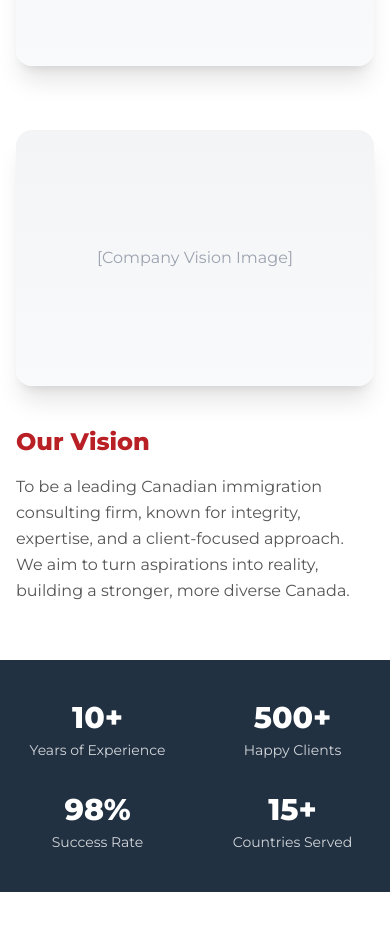
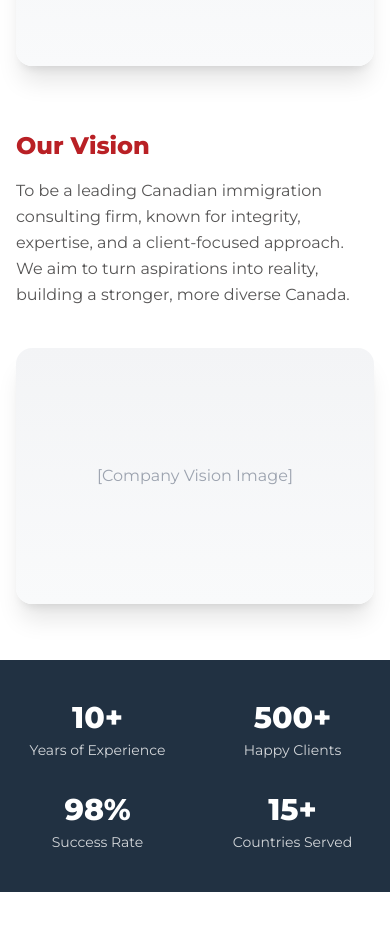
Before and after one commit to barandiloglu/northern-pathways-calculator-next-js, a Next.js app: page /en/about in a window 390 px wide. Shown: the part 940-1867 px from the top of the page. Built offline with nearby package versions, Linux system fonts and the light colour scheme.

Commit message:
Animation Changes on Header | About Us page added

```diff
--- a/src/app/[lang]/about/page.tsx
+++ b/src/app/[lang]/about/page.tsx
@@ -53,13 +53,13 @@ export default async function AboutPage({ params }: PageProps) {
           {/* Vision */}
           <Reveal>
             <div className="grid grid-cols-1 md:grid-cols-2 gap-10 md:gap-16 items-center">
-              <Reveal delay={0.1}>
-                <div className="rounded-2xl bg-gradient-to-b from-gray-100 to-gray-50 shadow-xl h-64 md:h-72 w-full flex items-center justify-center text-gray-400 order-1 md:order-none">
+              <Reveal delay={0.1} className="order-2 md:order-none">
+                <div className="rounded-2xl bg-gradient-to-b from-gray-100 to-gray-50 shadow-xl h-64 md:h-72 w-full flex items-center justify-center text-gray-400">
                   [Company Vision Image]
                 </div>
               </Reveal>
-              <Reveal delay={0.05}>
-                <div>
+              <Reveal delay={0.05} className="order-1 md:order-none">
+                <div className="w-full">
                   <h2 className="text-2xl md:text-3xl font-extrabold text-brand-red">Our Vision</h2>
                   <p className="mt-4 text-[#2c2b2b]/80 leading-relaxed">
                     To be a leading Canadian immigration consulting firm, known for integrity,
```
